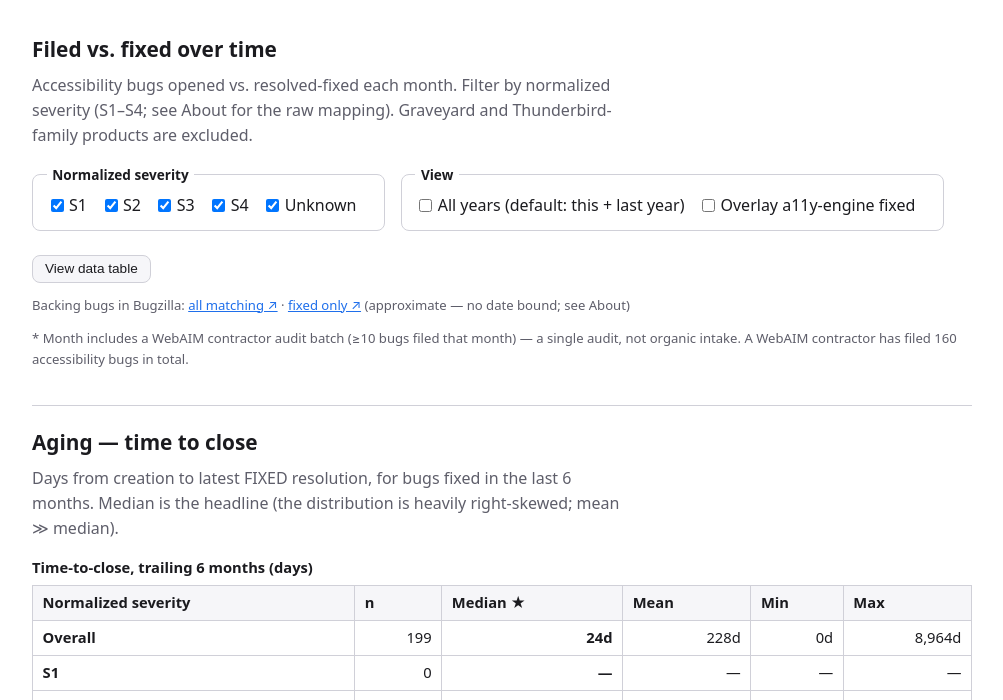
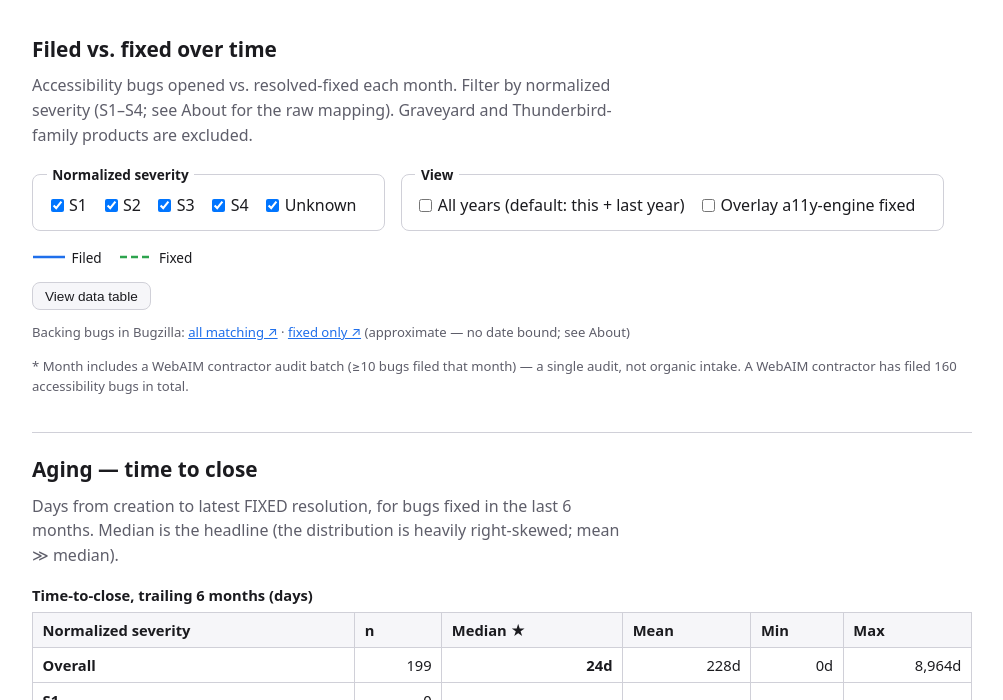
Before and after one commit to MReschenberg/a11y-bugs-dashboard, a website built with Vite: page index.html in a window 1280 px wide. Shown: the part 100-800 px from the top of the page, without its empty margins (138-1141 px from the left). Built offline with nearby package versions, Linux system fonts and the light colour scheme; what @observablehq/plot would draw is missing.

Commit message:
Add favicon; colorblind-friendly throughput chart; fix clipped backlog labels
- favicon: a11y_heart.svg (public/favicon.svg + <link rel=icon>)
- throughput: per-series dash patterns + pattern-aware legend (not color alone);
  dedupe tooltip to the single swatched series line; readable dark-mode tooltips
- backlog: larger bottom margin so two-line month/year ticks aren't clipped

```diff
--- a/index.html
+++ b/index.html
@@ -3,6 +3,7 @@
   <head>
     <meta charset="UTF-8" />
     <meta name="viewport" content="width=device-width, initial-scale=1" />
+    <link rel="icon" type="image/svg+xml" href="/favicon.svg" />
     <title>A11y Bugs Dashboard</title>
     <meta name="description" content="Living dashboard of Firefox accessibility bugs from Bugzilla." />
   </head>
--- a/src/charts/backlog.ts
+++ b/src/charts/backlog.ts
@@ -14,9 +14,9 @@ export function backlogFigure(
 ): HTMLElement | SVGSVGElement {
   return Plot.plot({
     width: 880,
-    height: 220,
+    height: 232,
     marginLeft: 56,
-    marginBottom: 30,
+    marginBottom: 48, // room for two-line "Mon \n YYYY" tick labels (were getting clipped)
     style: { fontSize: "13px", background: "transparent" },
     x: { type: "utc", label: null, grid: false },
     y: { label: opts.label, grid: true, nice: true, zero: true },
--- a/src/charts/throughput.ts
+++ b/src/charts/throughput.ts
@@ -2,6 +2,17 @@
 // Pure builder — takes filtered points, returns a fresh DOM node (Plot has no
 // in-place update, so the view swaps the node on filter change).
 import * as Plot from "@observablehq/plot";
+
+export type SeriesName = "Filed" | "Fixed" | "Engine fixed";
+
+// Each series has a distinct COLOR *and* a distinct line pattern, so the chart is
+// readable without relying on color alone (colorblind-friendly). The view renders a
+// legend from this same map so the legend conveys the pattern too.
+export const SERIES_STYLE: Record<SeriesName, { color: string; dash: string | null }> = {
+  Filed: { color: "#1f6feb", dash: null },        // solid
+  Fixed: { color: "#2da44e", dash: "7 4" },        // dashed
+  "Engine fixed": { color: "#9a6700", dash: "2 3" }, // dotted
+};
 
 export interface MonthPoint {
   month: string; // "YYYY-MM"
@@ -14,7 +25,7 @@ export interface MonthPoint {
 interface Row {
   date: Date;
   count: number;
-  series: "Filed" | "Fixed" | "Engine fixed";
+  series: SeriesName;
 }
 
 const toDate = (month: string): Date => new Date(`${month}-01T00:00:00Z`);
@@ -30,14 +41,22 @@ export function throughputFigure(
     { date: toDate(p.month), count: p.fixed, series: "Fixed" },
   ]);
   const engineRows: Row[] = (opts.engine ?? []).map((p) => ({
-    date: toDate(p.month),
-    count: p.fixed,
-    series: "Engine fixed",
+    date: toDate(p.month), count: p.fixed, series: "Engine fixed",
   }));
   const all = [...rows, ...engineRows];
   const flagged = points
     .filter((p) => p.flagged)
     .map((p) => ({ date: toDate(p.month), count: p.filed, n: p.webaim ?? 0 }));
+
+  const present: SeriesName[] = ["Filed", "Fixed", ...(engineRows.length ? ["Engine fixed" as const] : [])];
+  // One mark per series so each gets its own dash pattern (Plot's strokeDasharray
+  // must be a constant per mark, not a per-point channel).
+  const lineMark = (s: SeriesName) =>
+    Plot.lineY(all.filter((r) => r.series === s), {
+      x: "date", y: "count", stroke: "series", strokeWidth: 2, curve: "monotone-x",
+      strokeDasharray: SERIES_STYLE[s].dash ?? undefined,
+      ariaLabel: (d: Row) => `${d.series}: ${d.count} in ${ym(d.date)}`,
+    });
 
   return Plot.plot({
     width: 880,
@@ -48,25 +67,13 @@ export function throughputFigure(
     x: { type: "utc", label: null, grid: false },
     y: { label: "bugs / month", grid: true, nice: true, zero: true },
     color: {
-      legend: true,
-      domain: ["Filed", "Fixed", "Engine fixed"],
-      range: ["#1f6feb", "#2da44e", "#9a6700"],
+      legend: false, // we render our own pattern-aware legend in the view
+      domain: Object.keys(SERIES_STYLE),
+      range: Object.values(SERIES_STYLE).map((s) => s.color),
     },
     marks: [
       Plot.ruleY([0]),
-      // Filed / Fixed: solid.
-      Plot.lineY(rows, {
-        x: "date", y: "count", stroke: "series", strokeWidth: 2, curve: "monotone-x",
-        ariaLabel: (d: Row) => `${d.series}: ${d.count} in ${ym(d.date)}`,
-      }),
-      // Engine series: dashed, so it's distinguishable without relying on color alone (a11y).
-      ...(engineRows.length
-        ? [Plot.lineY(engineRows, {
-            x: "date", y: "count", stroke: "series", strokeWidth: 2, curve: "monotone-x",
-            strokeDasharray: "4 3",
-            ariaLabel: (d: Row) => `${d.series}: ${d.count} in ${ym(d.date)}`,
-          })]
-        : []),
+      ...present.map(lineMark),
       // WebAIM audit-batch markers (*) above the Filed value for flagged months.
       ...(flagged.length
         ? [Plot.text(flagged, {
@@ -75,10 +82,9 @@ export function throughputFigure(
             ariaLabel: (d: { n: number }) => `WebAIM contractor audit batch: ${d.n} bugs filed`,
           })]
         : []),
-      Plot.tip(all, Plot.pointerX({
-        x: "date", y: "count", stroke: "series",
-        channels: { Series: "series", Count: "count" },
-      })),
+      // Tooltip: the stroke channel already shows the series with a color swatch — no
+      // duplicate plain-text series line, no redundant count.
+      Plot.tip(all, Plot.pointerX({ x: "date", y: "count", stroke: "series" })),
     ],
     ariaLabel: "Accessibility bugs filed versus fixed per month",
   });
--- a/src/styles/main.css
+++ b/src/styles/main.css
@@ -88,6 +88,12 @@ button.table-toggle:hover { border-color: var(--accent); }
   .figure-host [aria-label="tip"] text { fill: var(--fg) !important; stroke: none !important; }
 }
 
+/* Pattern-aware chart legend (color + dash + label, not color alone) */
+.legend-host { margin: 0.1rem 0 0.4rem; }
+.legend { list-style: none; display: flex; flex-wrap: wrap; gap: 0.2rem 1.1rem; padding: 0; margin: 0; font-size: 0.85rem; }
+.legend li { display: inline-flex; align-items: center; gap: 0.35rem; }
+.legend svg { flex: none; }
+
 /* Tables */
 table.stats, .table-host table {
   border-collapse: collapse; width: 100%; margin: 0.5rem 0 1rem; font-size: 0.92rem;
--- a/src/views/throughput.ts
+++ b/src/views/throughput.ts
@@ -4,8 +4,31 @@ import {
   type DashboardData, type Sev, SEVS, SEV_LABEL, bmoLink, fmt,
   sinceMonth, sumSelected, WEBAIM_SPIKE_MIN,
 } from "../data";
-import { throughputFigure, type MonthPoint } from "../charts/throughput";
+import { throughputFigure, type MonthPoint, type SeriesName, SERIES_STYLE } from "../charts/throughput";
 import { buildTable, tableToggle } from "../a11y/dataTable";
+
+const SVGNS = "http://www.w3.org/2000/svg";
+
+/** Pattern-aware legend: each series shown by its actual color AND dash pattern + label
+ * (so the legend doesn't depend on color alone). */
+function legend(series: SeriesName[]): HTMLElement {
+  const wrap = document.createElement("ul");
+  wrap.className = "legend";
+  for (const s of series) {
+    const { color, dash } = SERIES_STYLE[s];
+    const li = document.createElement("li");
+    const svg = document.createElementNS(SVGNS, "svg");
+    svg.setAttribute("width", "34"); svg.setAttribute("height", "12"); svg.setAttribute("aria-hidden", "true");
+    const line = document.createElementNS(SVGNS, "line");
+    line.setAttribute("x1", "1"); line.setAttribute("y1", "6"); line.setAttribute("x2", "33"); line.setAttribute("y2", "6");
+    line.setAttribute("stroke", color); line.setAttribute("stroke-width", "2.5");
+    if (dash) line.setAttribute("stroke-dasharray", dash);
+    svg.append(line);
+    li.append(svg, document.createTextNode(` ${s}`));
+    wrap.append(li);
+  }
+  return wrap;
+}
 
 interface State {
   sevs: Set<Sev>;
@@ -82,13 +105,14 @@ export function throughputView(data: DashboardData): HTMLElement {
   section.append(controls);
 
   // --- hosts (re-rendered on change) ---
+  const legendHost = el("div", { class: "legend-host" });
   const figureHost = el("div", { class: "figure-host" });
   const tableHost = el("div", { class: "table-host" });
   const provenance = el("p", { class: "provenance" });
   const webaimNote = el("p", { class: "fine" },
     `* Month includes a WebAIM contractor audit batch (≥${WEBAIM_SPIKE_MIN} bugs filed that month) — a single audit, ` +
     `not organic intake. A WebAIM contractor has filed ${fmt.int(data.meta.webaimTotal)} accessibility bugs in total.`);
-  section.append(figureHost, tableHost, provenance, webaimNote);
+  section.append(legendHost, figureHost, tableHost, provenance, webaimNote);
 
   function points(): MonthPoint[] {
     const sevs = [...state.sevs];
@@ -113,6 +137,7 @@ export function throughputView(data: DashboardData): HTMLElement {
 
   function render(): void {
     if (state.sevs.size === 0) {
+      legendHost.replaceChildren();
       figureHost.replaceChildren(
         el("p", { class: "callout", role: "status" }, "Select at least one severity to see the chart."));
       tableHost.replaceChildren();
@@ -122,6 +147,8 @@ export function throughputView(data: DashboardData): HTMLElement {
     const pts = points();
     const engine = state.showEngine ? enginePoints() : undefined;
 
+    const series: SeriesName[] = ["Filed", "Fixed", ...(engine ? ["Engine fixed" as const] : [])];
+    legendHost.replaceChildren(legend(series));
     figureHost.replaceChildren(throughputFigure(pts, { engine }));
 
     const headers = ["Month", "Filed", "Fixed", ...(engine ? ["Engine fixed"] : [])];
```
Also changed, not shown: public/favicon.svg (added).
